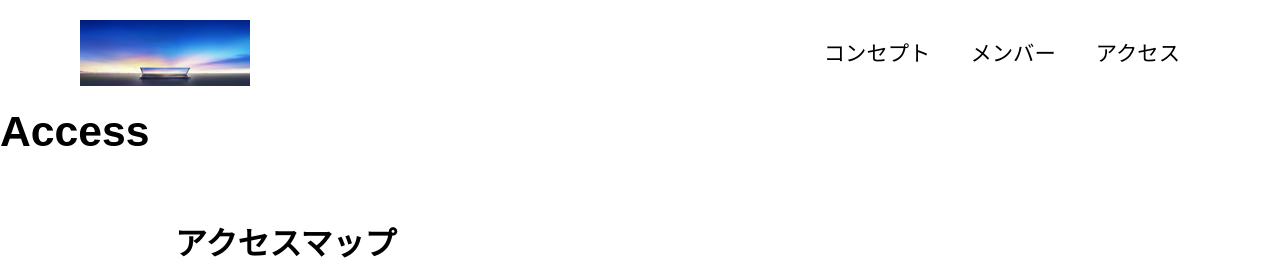
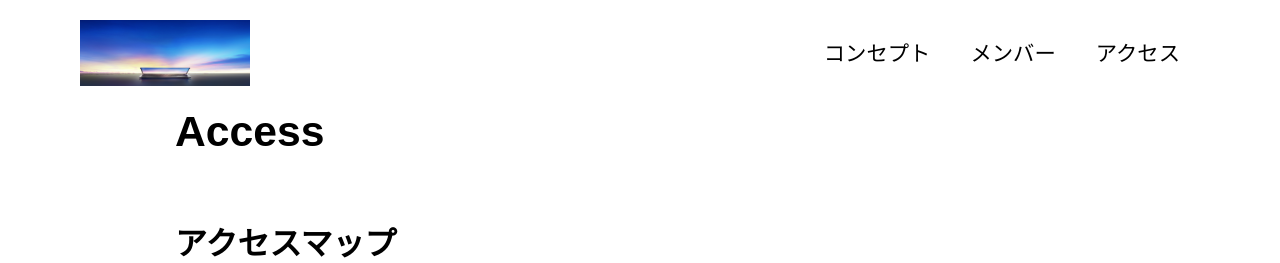
Before and after one commit to y398/homepage-test, a plain HTML site: page access.html in a window 1280 px wide. Shown: the top 263 px of the page. Drawn offline with Linux system fonts and the light colour scheme; a web font is replaced by a local one.

Commit message:
アクセス画面とタイトル位置修正

```diff
--- a/css/access.css
+++ b/css/access.css
@@ -12,3 +12,9 @@
     height: 600px;
     margin-top: 25px;
 }
+
+.title {
+    width: 930px;
+    margin-left: auto;
+    margin-right: auto;
+}
```
